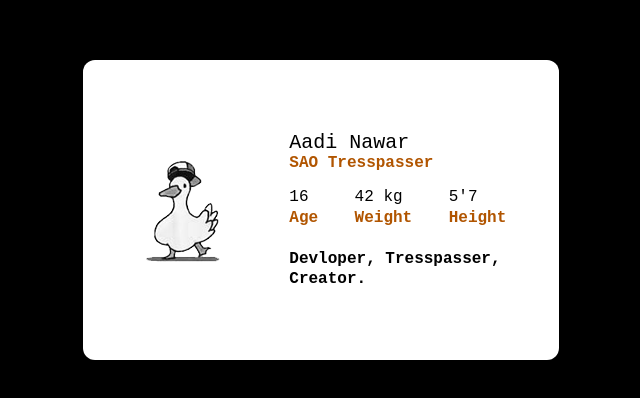
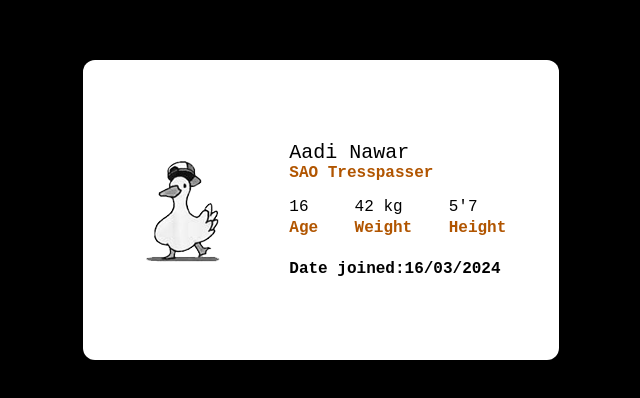
Before and after one commit to AadiNawar/Identitycard, a plain HTML site: page index.html in a window 1280 px wide. Shown: the part 190-588 px from the top of the page, without its empty margins (319-959 px from the left). Drawn offline with Linux system fonts and the light colour scheme.

Commit message:
Update index.html

```diff
--- a/index.html
+++ b/index.html
@@ -24,7 +24,7 @@
          </div>
       </div>
       <div class="skills">
-         <span class="value">Devloper, Tresspasser, Creator.</span>
+         <span class="value">Date joined:16/03/2024</span>
       </div>
    </div>
 </div>
```
